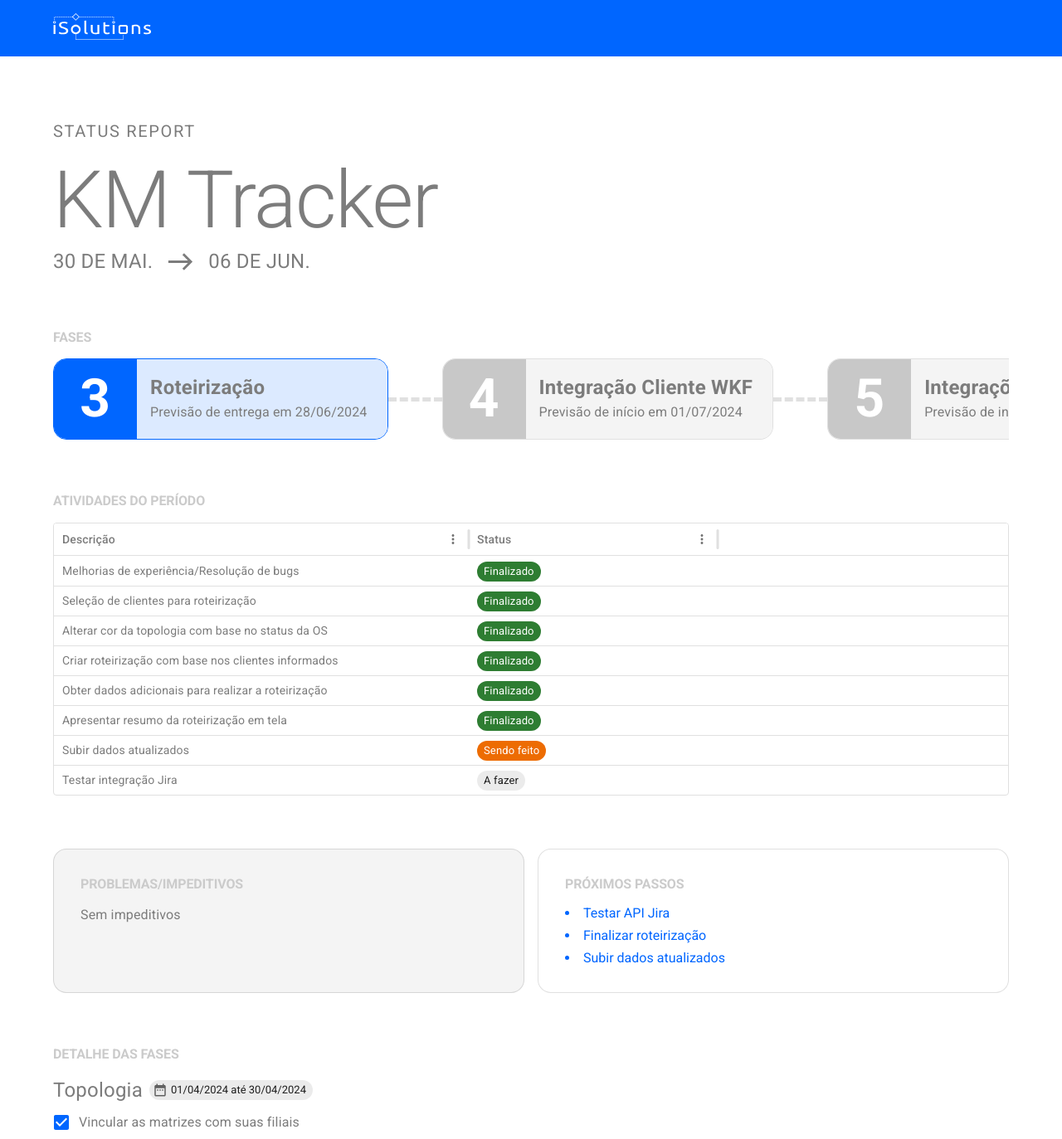
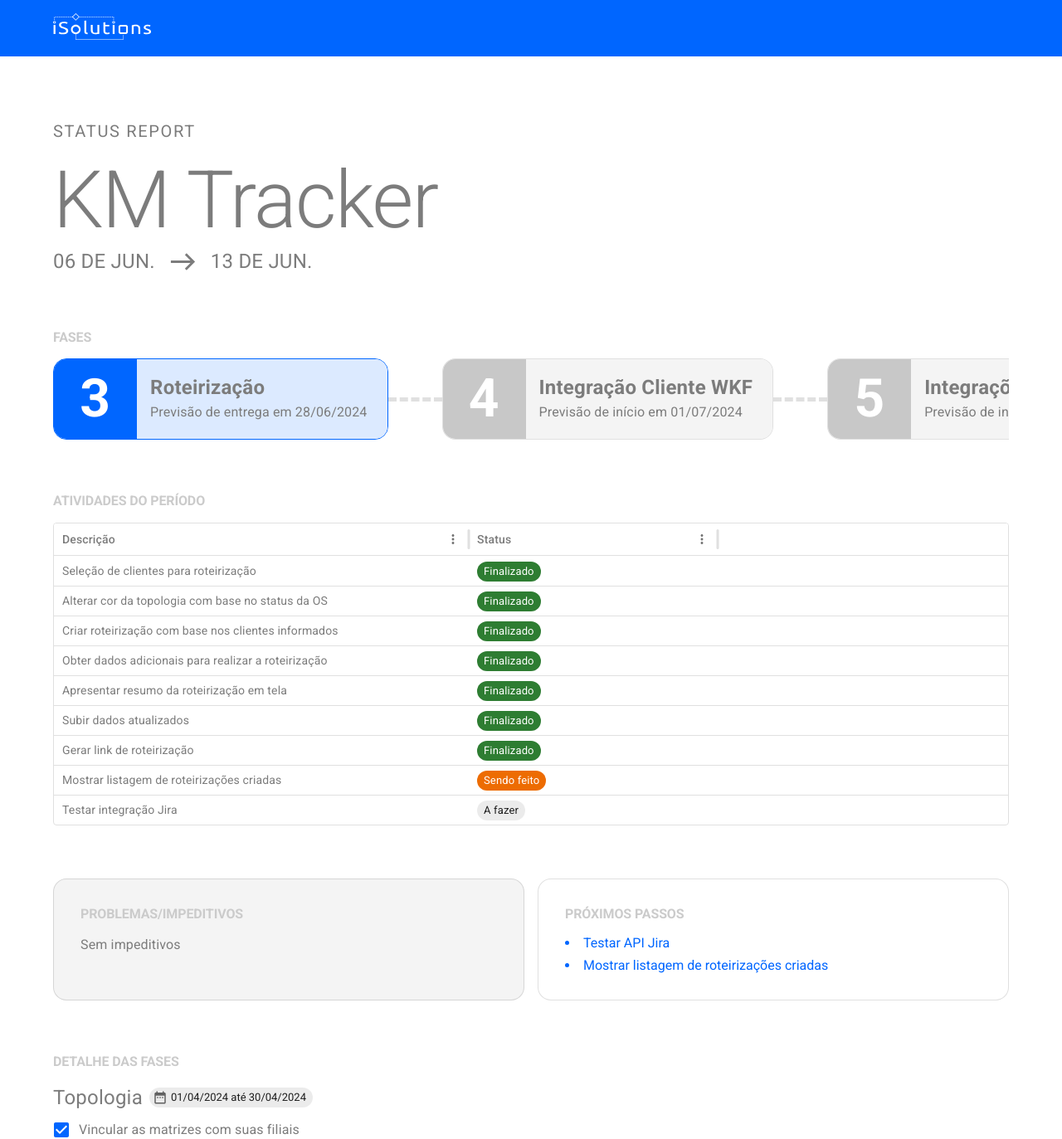
Before and after one commit to gffhammes/status-report-km-tracker, a React (Vite) app: page / in a window 1280 px wide. Shown: the top 1373 px of the page at 83% size. Built offline with nearby package versions, Linux system fonts and the light colour scheme.

Commit message:
feat: update data

```diff
--- a/src/data/projectData.ts
+++ b/src/data/projectData.ts
@@ -202,16 +202,11 @@ export const projectData: IProject = {
   currentPhaseIndex: 2,
   phases: kmTrackerPhases,
   currentPeriod: {
-    start: new Date(2024, 4, 30),
-    end: new Date(2024, 5, 6),
+    start: new Date(2024, 5, 6),
+    end: new Date(2024, 5, 13),
   },
   problems: [],
   periodActivities: [
-    {
-      name: "Melhorias de experiência/Resolução de bugs",
-      expectedDays: 4,
-      status: "done",
-    },
     {
       name: "Seleção de clientes para roteirização",
       expectedDays: 4,
@@ -240,6 +235,16 @@ export const projectData: IProject = {
     {
       name: "Subir dados atualizados",
       expectedDays: 4,
+      status: "done",
+    },
+    {
+      name: "Gerar link de roteirização",
+      expectedDays: 4,
+      status: "done",
+    },
+    {
+      name: "Mostrar listagem de roteirizações criadas",
+      expectedDays: 4,
       status: "doing",
     },
     {
@@ -253,9 +258,5 @@ export const projectData: IProject = {
     //   status: "to do",
     // },
   ],
-  nextSteps: [
-    "Testar API Jira",
-    "Finalizar roteirização",
-    "Subir dados atualizados",
-  ],
+  nextSteps: ["Testar API Jira", "Mostrar listagem de roteirizações criadas"],
 };
```
